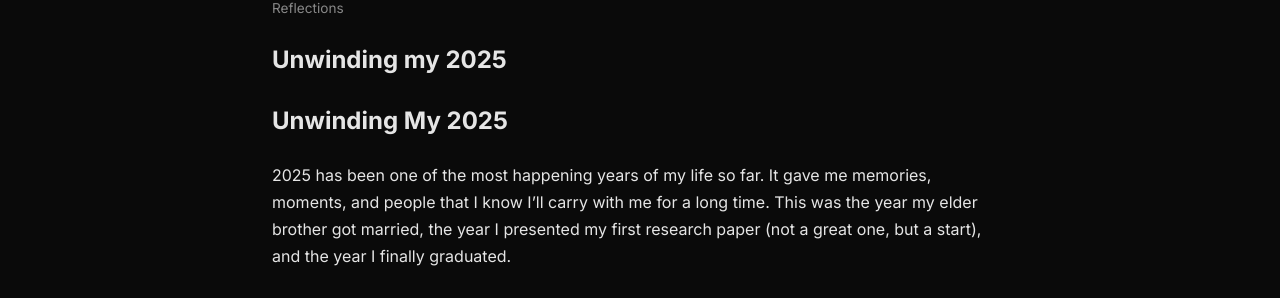
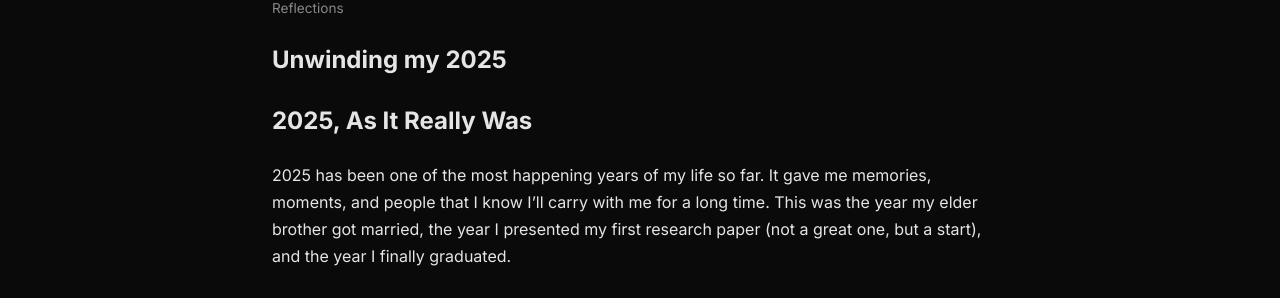
Before and after one commit to saharshg29/saharshg29.github.io, a Jekyll site: the page built from content/_reflections/000_2025recap.md, in a window 1280 px wide and 900 px high. Shown: the part 176-474 px from the top of the window. Built offline with Jekyll 4.4.1, drawn with Linux system fonts in a browser that asks for light colours.

Commit message:
minor change

```diff
--- a/content/_reflections/000_2025recap.md
+++ b/content/_reflections/000_2025recap.md
@@ -2,9 +2,9 @@
 layout: post
 title: "Unwinding my 2025"
 categories: Reflections
-description: Unwinding my 2025. Revising the memories.
+description: 2025, As It Really Was
 ---
-## **Unwinding My 2025**
+## **2025, As It Really Was**
 
 2025 has been one of the most happening years of my life so far. It gave me memories, moments, and people that I know I’ll carry with me for a long time. This was the year my elder brother got married, the year I presented my first research paper (not a great one, but a start), and the year I finally graduated.
 
```
